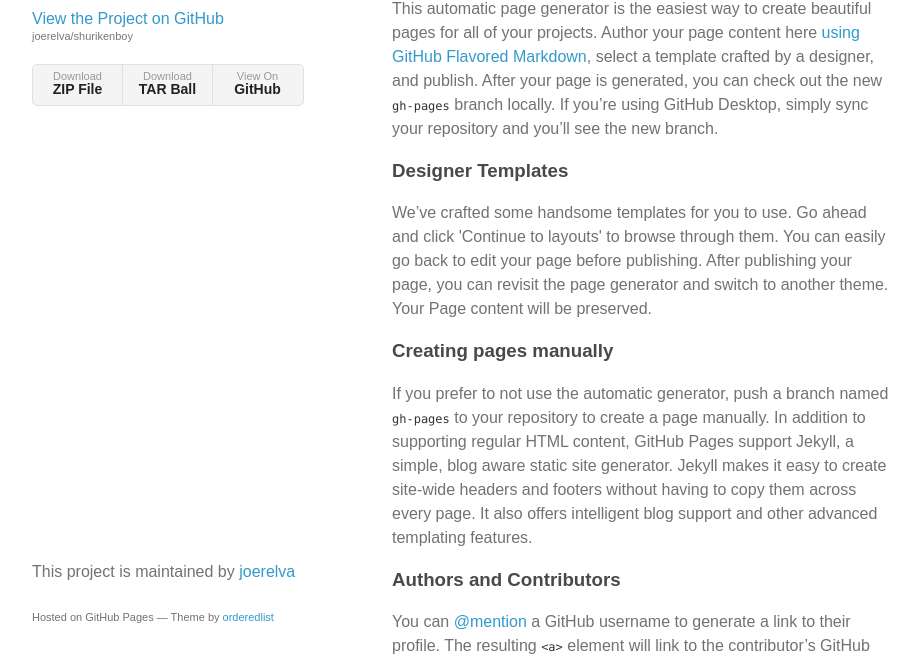
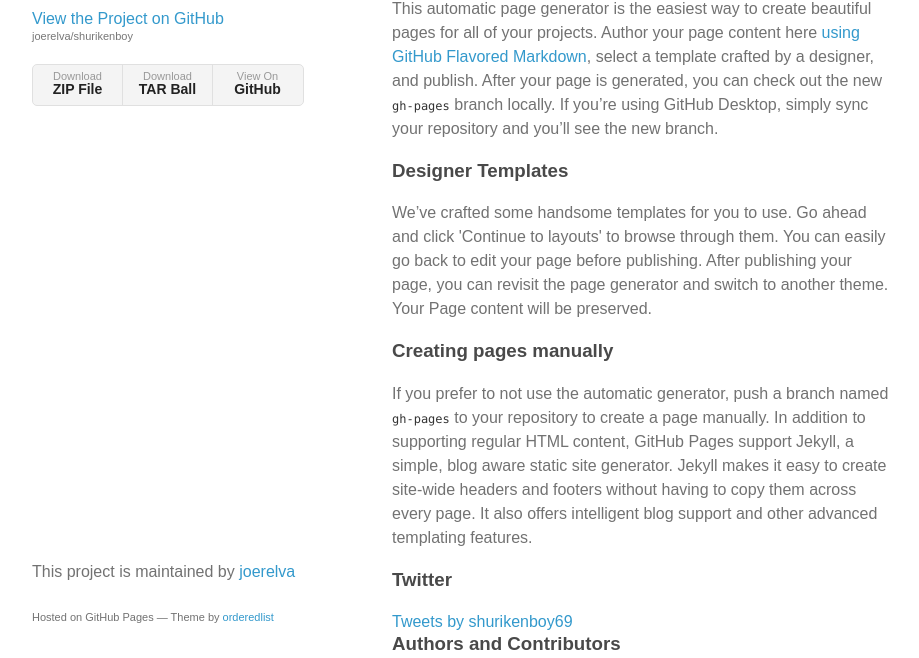
Before and after one commit to joemvmt/shurikenboy, a plain HTML site: page index.html in a window 1280 px wide. Shown: the part 102-760 px from the top of the page, without its empty margins (178-1097 px from the left). Drawn offline with Linux system fonts and the light colour scheme.

Commit message:
Update index.html

```diff
--- a/index.html
+++ b/index.html
@@ -57,6 +57,9 @@
 
 <p>If you prefer to not use the automatic generator, push a branch named <code>gh-pages</code> to your repository to create a page manually. In addition to supporting regular HTML content, GitHub Pages support Jekyll, a simple, blog aware static site generator. Jekyll makes it easy to create site-wide headers and footers without having to copy them across every page. It also offers intelligent blog support and other advanced templating features.</p>
 
+<h3>Twitter</h3>
+<a class="twitter-timeline" href="https://twitter.com/shurikenboy69">Tweets by shurikenboy69</a> <script async src="//platform.twitter.com/widgets.js" charset="utf-8"></script>
+
 <h3>
 <a id="authors-and-contributors" class="anchor" href="#authors-and-contributors" aria-hidden="true"><span aria-hidden="true" class="octicon octicon-link"></span></a>Authors and Contributors</h3>
 
```
